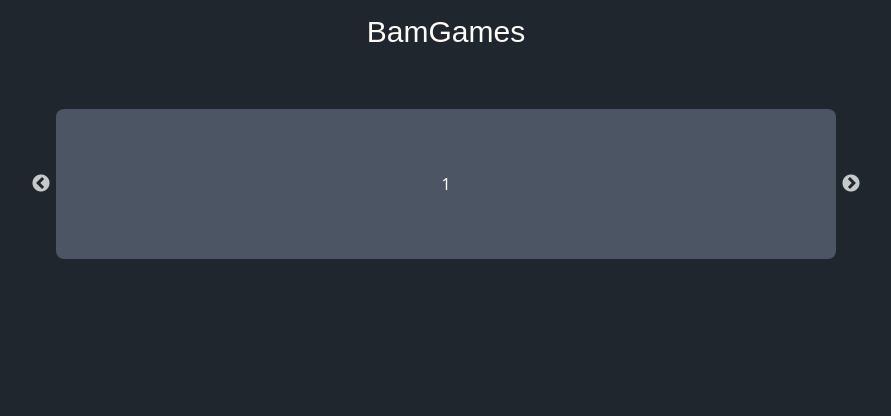
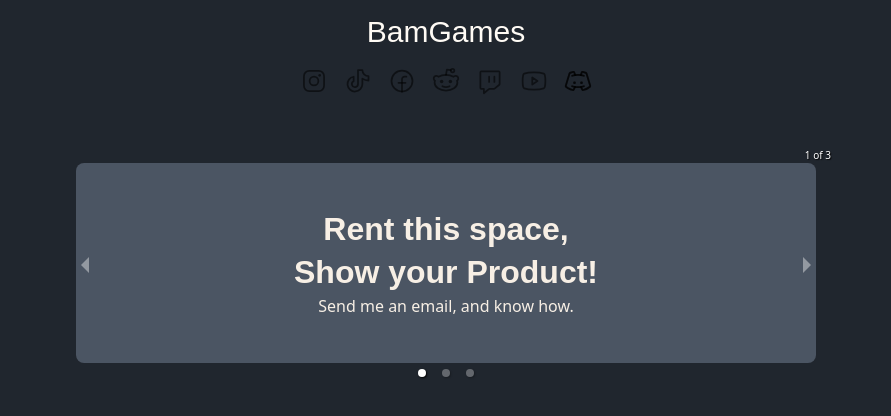
Before and after one commit to wandersonce/bioLink, a Next.js app: page / in a window 1280 px wide. Shown: the part 392-808 px from the top of the page, without its empty margins (194-1085 px from the left). Built offline with nearby package versions, Linux system fonts and the light colour scheme; a web font is replaced by a local one.

Commit message:
Adding Social Icons

```diff
--- a/package.json
+++ b/package.json
@@ -17,10 +17,10 @@
     "eslint": "8.33.0",
     "eslint-config-next": "13.1.6",
     "next": "13.1.6",
+    "phosphor-react": "^1.4.1",
     "react": "18.2.0",
     "react-dom": "18.2.0",
-    "react-slick": "^0.29.0",
-    "slick-carousel": "^1.8.1"
+    "react-responsive-carousel": "^3.2.23"
   },
   "devDependencies": {
     "autoprefixer": "^10.4.13",
--- a/src/components/CommercialSlider.jsx
+++ b/src/components/CommercialSlider.jsx
@@ -1,31 +1,63 @@
-import Slider from 'react-slick';
-import 'slick-carousel/slick/slick.css';
-import 'slick-carousel/slick/slick-theme.css';
-import { Box } from '@mui/material';
+import { Box, Typography } from '@mui/material';
+import { Carousel } from 'react-responsive-carousel';
+import 'react-responsive-carousel/lib/styles/carousel.min.css'; // requires a loader
 
 export default function CommercialSlider() {
-  const settings = {
-    dots: false,
-    infinite: true,
-    speed: 500,
-    slidesToShow: 1,
-    slidesToScroll: 1,
-  };
   return (
-    <Box mt="60px">
-      <Slider {...settings}>
-        <div className="bg-baseGray h-[150px] rounded-lg">
-          <div className="h-full flex justify-center items-center">
-            <h3>1</h3>
+    <Box mt="40px">
+      <Carousel infiniteLoop swipeable>
+        <div style={{ padding: 20 }}>
+          <div className="bg-baseGray rounded-lg min-h-[200px] h-full flex flex-col justify-center items-center text-beigeDark">
+            <Typography
+              variant="h5"
+              fontSize="32px"
+              fontWeight="bold"
+              textAlign="center"
+              sx={{ padding: '0 24px 0 24px' }}
+            >
+              Rent this space,
+              <br /> Show your Product!
+            </Typography>
+            <Typography variant="span">
+              Send me an email, and know how.
+            </Typography>
           </div>
         </div>
-        <div>
-          <h3>2</h3>
+        <div style={{ padding: 20 }}>
+          <div className="bg-baseGrayDark rounded-lg min-h-[200px] h-full flex flex-col justify-center items-center text-beigeDark">
+            <Typography
+              variant="h5"
+              fontSize="32px"
+              fontWeight="bold"
+              textAlign="center"
+              sx={{ padding: '0 24px 0 24px' }}
+            >
+              Rent this space,
+              <br /> Show your Product!
+            </Typography>
+            <Typography variant="span">
+              Send me an email, and know how.
+            </Typography>
+          </div>
         </div>
-        <div>
-          <h3>3</h3>
+        <div style={{ padding: 20 }}>
+          <div className="bg-grayLight rounded-lg min-h-[200px] h-full flex flex-col justify-center items-center text-beigeDark">
+            <Typography
+              variant="h5"
+              fontSize="32px"
+              fontWeight="bold"
+              textAlign="center"
+              sx={{ padding: '0 24px 0 24px' }}
+            >
+              Rent this space,
+              <br /> Show your Product!
+            </Typography>
+            <Typography variant="span">
+              Send me an email, and know how.
+            </Typography>
+          </div>
         </div>
-      </Slider>
+      </Carousel>
     </Box>
   );
 }
--- a/src/components/Header.jsx
+++ b/src/components/Header.jsx
@@ -1,4 +1,5 @@
 import { Avatar, Box, Typography } from '@mui/material';
+import SocialMediaButtons from './SocialMediaButtons';
 
 export default function Header() {
   return (
@@ -29,6 +30,8 @@
         <Typography variant="h1" fontSize="30px" mt="16px">
           BamGames
         </Typography>
+
+        <SocialMediaButtons />
       </Box>
     </>
   );
--- a/src/components/SocialMediaButtons.jsx
+++ b/src/components/SocialMediaButtons.jsx
@@ -1,5 +1,45 @@
-import React from 'react';
+import { Box, IconButton } from '@mui/material';
+
+import {
+  TiktokLogo,
+  InstagramLogo,
+  FacebookLogo,
+  RedditLogo,
+  TwitchLogo,
+  YoutubeLogo,
+  DiscordLogo,
+} from 'phosphor-react';
 
 export default function SocialMediaButtons() {
-  return <div>SocialMediaButtons</div>;
+  return (
+    <Box
+      mt="10px"
+      display="flex"
+      justifyContent="center"
+      alignItems="center"
+      flexDirection="row"
+    >
+      <IconButton href="#" className="text-beigeLight">
+        <InstagramLogo size={28} />
+      </IconButton>
+      <IconButton href="#" className="text-beigeLight">
+        <TiktokLogo size={28} />
+      </IconButton>
+      <IconButton href="#" className="text-beigeLight">
+        <FacebookLogo size={28} />
+      </IconButton>
+      <IconButton href="#" className="text-beigeLight">
+        <RedditLogo size={28} />
+      </IconButton>
+      <IconButton href="#" className="text-beigeLight">
+        <TwitchLogo size={28} />
+      </IconButton>
+      <IconButton href="#" className="text-beigeLight">
+        <YoutubeLogo size={28} />
+      </IconButton>
+      <IconButton href="#" className="text-beigeLight">
+        <DiscordLogo size={28} />
+      </IconButton>
+    </Box>
+  );
 }
--- a/src/pages/index.js
+++ b/src/pages/index.js
@@ -29,7 +29,7 @@
       <ThemeProvider theme={theme}>
         <Header />
 
-        <main className="w-[780px]">
+        <main className="max-w-[780px]">
           <CommercialSlider />
         </main>
       </ThemeProvider>
--- a/src/styles/globals.css
+++ b/src/styles/globals.css
@@ -23,3 +23,11 @@
   color: inherit;
   text-decoration: none;
 }
+
+.carousel .control-dots {
+  margin: 0 !important;
+}
+
+.carousel.carousel-slider .control-arrow {
+  padding: 20px !important;
+}
```
Also changed, not shown: 1 other file (tests, documents, lock files or other folders).
